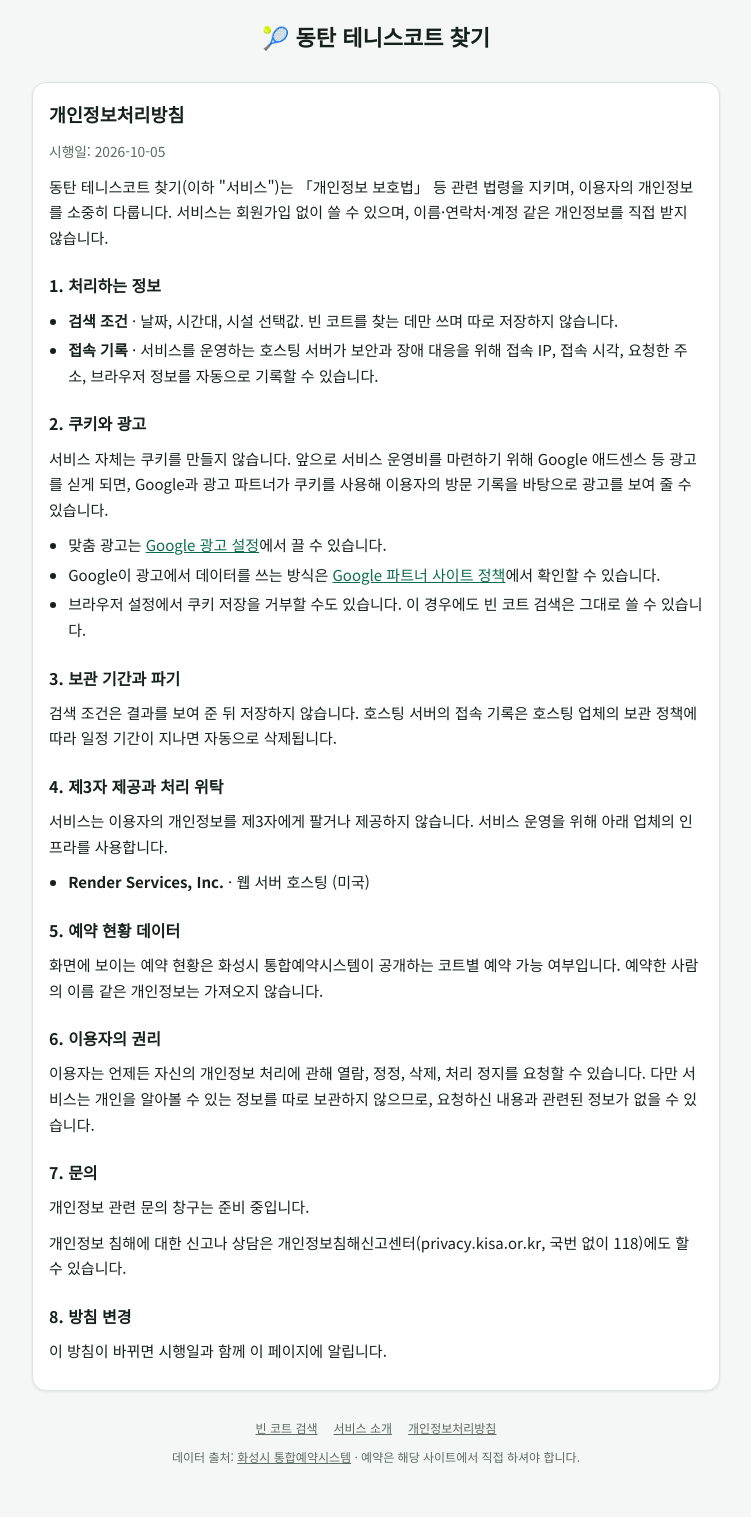
After one commit to unipro8787/john_dev, a Flask app: page /privacy in a window 1280 px wide. The commit adds this page. Shown: the whole page, without its empty margins (264-1015 px from the left). Run offline with Flask 3, Linux system fonts and the light colour scheme.

Commit message:
Add about/privacy pages and SEO, search-console, AdSense hooks to tennis finder
Adds /about (service intro + FAQ) and /privacy (Korean privacy policy
covering server logs and ad cookies), a shared base template with
canonical/OG tags, JSON-LD on the home page, an explanatory guide block
for search engines, robots.txt, sitemap.xml, /healthz, and /ads.txt.
Google/Naver verification tags, AdSense, contact email, and the
canonical domain (with 301 from onrender.com) are all driven by Render
environment variables so they can be switched on without code changes.

Co-Authored-By: Claude Opus 5.5 <noreply@anthropic.com>
Claude-Session: https://claude.ai/code/session_01MnYtPndTVEv74CX1S5FX1E

```diff
--- a/dongtan_tennis_finder/app.py
+++ b/dongtan_tennis_finder/app.py
@@ -3,14 +3,25 @@
 #
 # 로컬 실행: python app.py  (http://127.0.0.1:5000)
 # 배포 실행: gunicorn app:app
+#
+# 배포 환경변수 (모두 선택, 없으면 해당 기능만 꺼진다)
+#   SITE_URL                  정식 주소 (예: https://dongtantennis.kr). 설정하면 canonical·사이트맵에 쓰이고,
+#                             다른 호스트(예: *.onrender.com)로 들어온 페이지 요청은 이 주소로 301 이동한다.
+#   GOOGLE_SITE_VERIFICATION  구글 서치 콘솔 HTML 태그의 content 값
+#   NAVER_SITE_VERIFICATION   네이버 서치어드바이저 HTML 태그의 content 값
+#   ADSENSE_CLIENT            애드센스 게시자 ID (예: ca-pub-1234567890123456). 광고 스크립트와 ads.txt가 켜진다.
+#   CONTACT_EMAIL             소개·개인정보처리방침에 표시할 문의 메일
 
 from __future__ import annotations
 
+import os
 import re
 import time
 from datetime import date, datetime, timedelta
 
-from flask import Flask, jsonify, render_template, request
+from urllib.parse import urlparse
+
+from flask import Flask, Response, abort, jsonify, redirect, render_template, request, url_for
 import requests
 
 from courts import FACILITIES
@@ -56,9 +67,107 @@ def _fetch_range_cached(stadium_idx: int, start: date, end: date) -> list:
     return result
 
 
+SITE_NAME = "동탄 테니스코트 찾기"
+POLICY_EFFECTIVE = "2026-10-05"  # 개인정보처리방침 시행일 (방침을 바꾸면 함께 갱신)
+PAGES_UPDATED = "2026-10-05"     # 사이트맵 lastmod (페이지 내용을 바꾸면 함께 갱신)
+_ADSENSE_RE = re.compile(r"^ca-pub-\d{10,20}$")
+
+
+def _env(name: str) -> str | None:
+    value = (os.environ.get(name) or "").strip()
+    return value or None
+
+
+def _site_url() -> str:
+    return (_env("SITE_URL") or request.url_root).rstrip("/")
+
+
+def _adsense_client() -> str | None:
+    value = _env("ADSENSE_CLIENT")
+    return value if value and _ADSENSE_RE.match(value) else None
+
+
+@app.before_request
+def _redirect_to_canonical_host():
+    # 정식 도메인을 연결한 뒤에는 onrender.com 주소로 들어온 페이지를 정식 주소로 보낸다
+    # (검색엔진에 같은 페이지가 두 주소로 잡히지 않게). API와 헬스체크는 그대로 둔다.
+    site = _env("SITE_URL")
+    if not site or request.path.startswith("/api/") or request.path == "/healthz":
+        return None
+    target = urlparse(site)
+    if target.netloc and request.host != target.netloc:
+        qs = ("?" + request.query_string.decode()) if request.query_string else ""
+        return redirect(f"{target.scheme}://{target.netloc}{request.path}{qs}", code=301)
+    return None
+
+
+@app.context_processor
+def _inject_site():
+    return {
+        "site_name": SITE_NAME,
+        "site_url": _site_url(),
+        "google_site_verification": _env("GOOGLE_SITE_VERIFICATION"),
+        "naver_site_verification": _env("NAVER_SITE_VERIFICATION"),
+        "adsense_client": _adsense_client(),
+        "contact_email": _env("CONTACT_EMAIL"),
+        "facilities": FACILITIES,
+        "court_count": sum(len(c) for c in FACILITIES.values()),
+        "policy_effective": POLICY_EFFECTIVE,
+    }
+
+
 @app.get("/")
 def index():
     return render_template("index.html")
+
+
+@app.get("/about")
+def about():
+    return render_template("about.html")
+
+
+@app.get("/privacy")
+def privacy():
+    return render_template("privacy.html")
+
+
+@app.get("/robots.txt")
+def robots_txt():
+    body = "\n".join([
+        "User-agent: *",
+        "Allow: /",
+        "Disallow: /api/",
+        f"Sitemap: {_site_url()}/sitemap.xml",
+        "",
+    ])
+    return Response(body, mimetype="text/plain")
+
+
+@app.get("/sitemap.xml")
+def sitemap_xml():
+    site = _site_url()
+    pages = [("index", "1.0"), ("about", "0.6"), ("privacy", "0.3")]
+    urls = "".join(
+        f"<url><loc>{site}{url_for(name)}</loc><lastmod>{PAGES_UPDATED}</lastmod><priority>{prio}</priority></url>"
+        for name, prio in pages
+    )
+    body = ('<?xml version="1.0" encoding="UTF-8"?>'
+            f'<urlset xmlns="http://www.sitemaps.org/schemas/sitemap/0.9">{urls}</urlset>')
+    return Response(body, mimetype="application/xml")
+
+
+@app.get("/ads.txt")
+def ads_txt():
+    client = _adsense_client()
+    if not client:
+        abort(404)
+    # 애드센스 표준 형식: google.com, pub-XXXX, DIRECT, (Google 인증기관 ID)
+    return Response(f"google.com, {client.removeprefix('ca-')}, DIRECT, f08c47fec0942fa0\n", mimetype="text/plain")
+
+
+@app.get("/healthz")
+def healthz():
+    return {"ok": True}
 
 
 @app.get("/api/facilities")
--- a/dongtan_tennis_finder/static/style.css
+++ b/dongtan_tennis_finder/static/style.css
@@ -315,3 +315,69 @@ footer a {
     font-size: 12px;
   }
 }
+
+/* ── 소개·정책 페이지와 메인 안내 글 ── */
+.brand-link {
+  color: inherit;
+  text-decoration: none;
+}
+
+.info {
+  margin-top: 18px;
+  line-height: 1.7;
+}
+
+.info h2 {
+  font-size: 1.15rem;
+  margin: 0 0 10px;
+}
+
+.info h3 {
+  font-size: 1rem;
+  margin: 22px 0 8px;
+}
+
+.info p,
+.info li,
+.info dd {
+  color: var(--text);
+  font-size: 0.94rem;
+}
+
+.info p {
+  margin: 0 0 10px;
+}
+
+.info a {
+  color: var(--accent);
+}
+
+.info .muted {
+  color: var(--text-muted);
+  font-size: 0.86rem;
+}
+
+.info ul,
+.info ol {
+  margin: 0 0 10px;
+  padding-left: 1.2em;
+  display: grid;
+  gap: 4px;
+}
+
+.faq dt {
+  font-weight: 600;
+  margin-top: 12px;
+}
+
+.faq dd {
+  margin: 4px 0 0;
+}
+
+.footer-nav {
+  display: flex;
+  flex-wrap: wrap;
+  justify-content: center;
+  gap: 6px 16px;
+  margin-bottom: 6px;
+}
--- /dev/null
+++ b/dongtan_tennis_finder/templates/base.html
@@ -0,0 +1,61 @@
+<!DOCTYPE html>
+<html lang="ko">
+<head>
+<meta charset="UTF-8">
+<meta name="viewport" content="width=device-width, initial-scale=1, viewport-fit=cover">
+<title>{% block title %}{{ site_name }}{% endblock %}</title>
+<meta name="description" content="{% block description %}동탄·화성시 공공 테니스장(여울공원, 금반저류지, 왕배산체육공원, 중동)의 예약 가능한 빈 코트와 시간대를 날짜·시간대별로 한 번에 검색하세요.{% endblock %}">
+<link rel="canonical" href="{{ site_url }}{{ request.path }}">
+
+<meta property="og:type" content="website">
+<meta property="og:site_name" content="{{ site_name }}">
+<meta property="og:title" content="{{ self.title() }}">
+<meta property="og:description" content="{{ self.description() }}">
+<meta property="og:url" content="{{ site_url }}{{ request.path }}">
+<meta property="og:image" content="{{ site_url }}{{ url_for('static', filename='icons/icon-512.png') }}">
+<meta property="og:locale" content="ko_KR">
+<meta name="twitter:card" content="summary">
+
+{% if google_site_verification %}<meta name="google-site-verification" content="{{ google_site_verification }}">{% endif %}
+{% if naver_site_verification %}<meta name="naver-site-verification" content="{{ naver_site_verification }}">{% endif %}
+
+<link rel="manifest" href="{{ url_for('static', filename='manifest.webmanifest') }}">
+<meta name="apple-mobile-web-app-capable" content="yes">
+<meta name="apple-mobile-web-app-status-bar-style" content="black-translucent">
+<meta name="apple-mobile-web-app-title" content="동탄테니스">
+<meta name="theme-color" content="#0f6b4f">
+<link rel="apple-touch-icon" href="{{ url_for('static', filename='icons/apple-touch-icon.png') }}">
+<link rel="icon" href="{{ url_for('static', filename='icons/icon-192.png') }}">
+
+<link rel="preconnect" href="https://fonts.googleapis.com">
+<link rel="preconnect" href="https://fonts.gstatic.com" crossorigin>
+<link href="https://fonts.googleapis.com/css2?family=Inter:wght@400;500;600;700&family=Noto+Sans+KR:wght@400;500;600;700&display=swap" rel="stylesheet">
+
+<link rel="stylesheet" href="{{ url_for('static', filename='style.css') }}">
+{% if adsense_client %}<script async src="https://pagead2.googlesyndication.com/pagead/js/adsbygoogle.js?client={{ adsense_client }}" crossorigin="anonymous"></script>{% endif %}
+{% block head %}{% endblock %}
+</head>
+<body>
+<div class="app">
+  <header class="topbar">
+    {% block header %}
+    <a class="brand-link" href="{{ url_for('index') }}"><h1>🎾 동탄 테니스코트 찾기</h1></a>
+    {% endblock %}
+  </header>
+
+  <main>
+    {% block content %}{% endblock %}
+  </main>
+
+  <footer>
+    <nav class="footer-nav" aria-label="사이트 정보">
+      <a href="{{ url_for('index') }}">빈 코트 검색</a>
+      <a href="{{ url_for('about') }}">서비스 소개</a>
+      <a href="{{ url_for('privacy') }}">개인정보처리방침</a>
+    </nav>
+    <p>데이터 출처: <a href="https://yeyak.hscity.go.kr" target="_blank" rel="noopener">화성시 통합예약시스템</a> · 예약은 해당 사이트에서 직접 하셔야 합니다.</p>
+  </footer>
+</div>
+{% block scripts %}{% endblock %}
+</body>
+</html>
--- /dev/null
+++ b/dongtan_tennis_finder/templates/privacy.html
@@ -0,0 +1,52 @@
+{% extends "base.html" %}
+{% block title %}개인정보처리방침 · {{ site_name }}{% endblock %}
+{% block description %}동탄 테니스코트 찾기의 개인정보처리방침입니다. 수집하는 정보, 쿠키와 광고, 보관 기간, 이용자의 권리를 안내합니다.{% endblock %}
+
+{% block content %}
+<article class="panel info policy">
+  <h2>개인정보처리방침</h2>
+  <p class="muted">시행일: {{ policy_effective }}</p>
+  <p>동탄 테니스코트 찾기(이하 "서비스")는 「개인정보 보호법」 등 관련 법령을 지키며, 이용자의 개인정보를 소중히 다룹니다. 서비스는 회원가입 없이 쓸 수 있으며, 이름·연락처·계정 같은 개인정보를 직접 받지 않습니다.</p>
+
+  <h3>1. 처리하는 정보</h3>
+  <ul>
+    <li><b>검색 조건</b> · 날짜, 시간대, 시설 선택값. 빈 코트를 찾는 데만 쓰며 따로 저장하지 않습니다.</li>
+    <li><b>접속 기록</b> · 서비스를 운영하는 호스팅 서버가 보안과 장애 대응을 위해 접속 IP, 접속 시각, 요청한 주소, 브라우저 정보를 자동으로 기록할 수 있습니다.</li>
+  </ul>
+
+  <h3>2. 쿠키와 광고</h3>
+  <p>서비스 자체는 쿠키를 만들지 않습니다.{% if adsense_client %} 다만 서비스 운영비를 마련하기 위해 Google 애드센스 광고를 싣고 있으며, Google과 광고 파트너는 쿠키를 사용해 이용자가 이 사이트와 다른 사이트를 방문한 기록을 바탕으로 광고를 보여 줄 수 있습니다.{% else %} 앞으로 서비스 운영비를 마련하기 위해 Google 애드센스 등 광고를 싣게 되면, Google과 광고 파트너가 쿠키를 사용해 이용자의 방문 기록을 바탕으로 광고를 보여 줄 수 있습니다.{% endif %}</p>
+  <ul>
+    <li>맞춤 광고는 <a href="https://adssettings.google.com" target="_blank" rel="noopener">Google 광고 설정</a>에서 끌 수 있습니다.</li>
+    <li>Google이 광고에서 데이터를 쓰는 방식은 <a href="https://policies.google.com/technologies/partner-sites" target="_blank" rel="noopener">Google 파트너 사이트 정책</a>에서 확인할 수 있습니다.</li>
+    <li>브라우저 설정에서 쿠키 저장을 거부할 수도 있습니다. 이 경우에도 빈 코트 검색은 그대로 쓸 수 있습니다.</li>
+  </ul>
+
+  <h3>3. 보관 기간과 파기</h3>
+  <p>검색 조건은 결과를 보여 준 뒤 저장하지 않습니다. 호스팅 서버의 접속 기록은 호스팅 업체의 보관 정책에 따라 일정 기간이 지나면 자동으로 삭제됩니다.</p>
+
+  <h3>4. 제3자 제공과 처리 위탁</h3>
+  <p>서비스는 이용자의 개인정보를 제3자에게 팔거나 제공하지 않습니다. 서비스 운영을 위해 아래 업체의 인프라를 사용합니다.</p>
+  <ul>
+    <li><b>Render Services, Inc.</b> · 웹 서버 호스팅 (미국)</li>
+    {% if adsense_client %}<li><b>Google LLC</b> · 광고 게재 (미국)</li>{% endif %}
+  </ul>
+
+  <h3>5. 예약 현황 데이터</h3>
+  <p>화면에 보이는 예약 현황은 화성시 통합예약시스템이 공개하는 코트별 예약 가능 여부입니다. 예약한 사람의 이름 같은 개인정보는 가져오지 않습니다.</p>
+
+  <h3>6. 이용자의 권리</h3>
+  <p>이용자는 언제든 자신의 개인정보 처리에 관해 열람, 정정, 삭제, 처리 정지를 요청할 수 있습니다. 다만 서비스는 개인을 알아볼 수 있는 정보를 따로 보관하지 않으므로, 요청하신 내용과 관련된 정보가 없을 수 있습니다.</p>
+
+  <h3>7. 문의</h3>
+  {% if contact_email %}
+  <p>개인정보 관련 문의는 <a href="mailto:{{ contact_email }}">{{ contact_email }}</a> 으로 보내 주세요.</p>
+  {% else %}
+  <p>개인정보 관련 문의 창구는 준비 중입니다.</p>
+  {% endif %}
+  <p>개인정보 침해에 대한 신고나 상담은 개인정보침해신고센터(privacy.kisa.or.kr, 국번 없이 118)에도 할 수 있습니다.</p>
+
+  <h3>8. 방침 변경</h3>
+  <p>이 방침이 바뀌면 시행일과 함께 이 페이지에 알립니다.</p>
+</article>
+{% endblock %}
```
Also changed, not shown: dongtan_tennis_finder/templates/about.html (added, +40 -0 lines), dongtan_tennis_finder/templates/index.html (+42 -34 lines), dongtan_tennis_finder/README.md.
